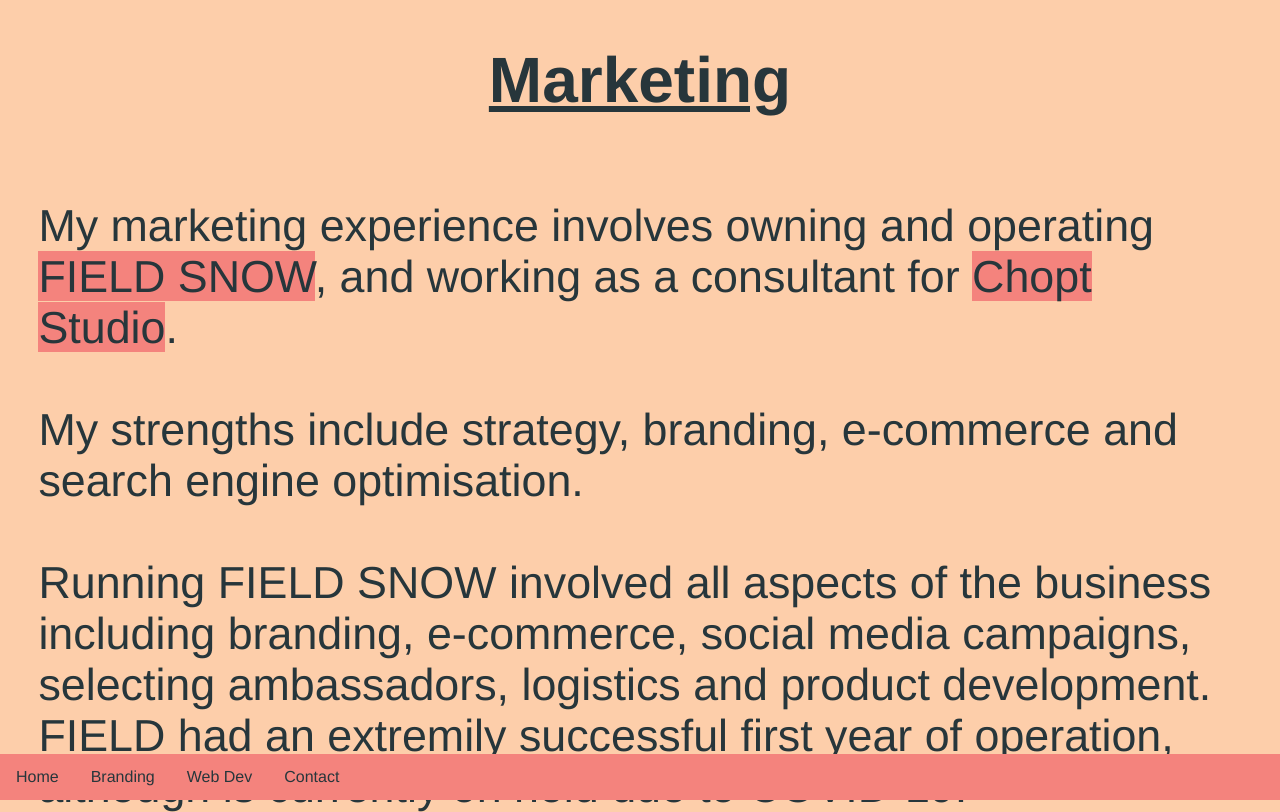
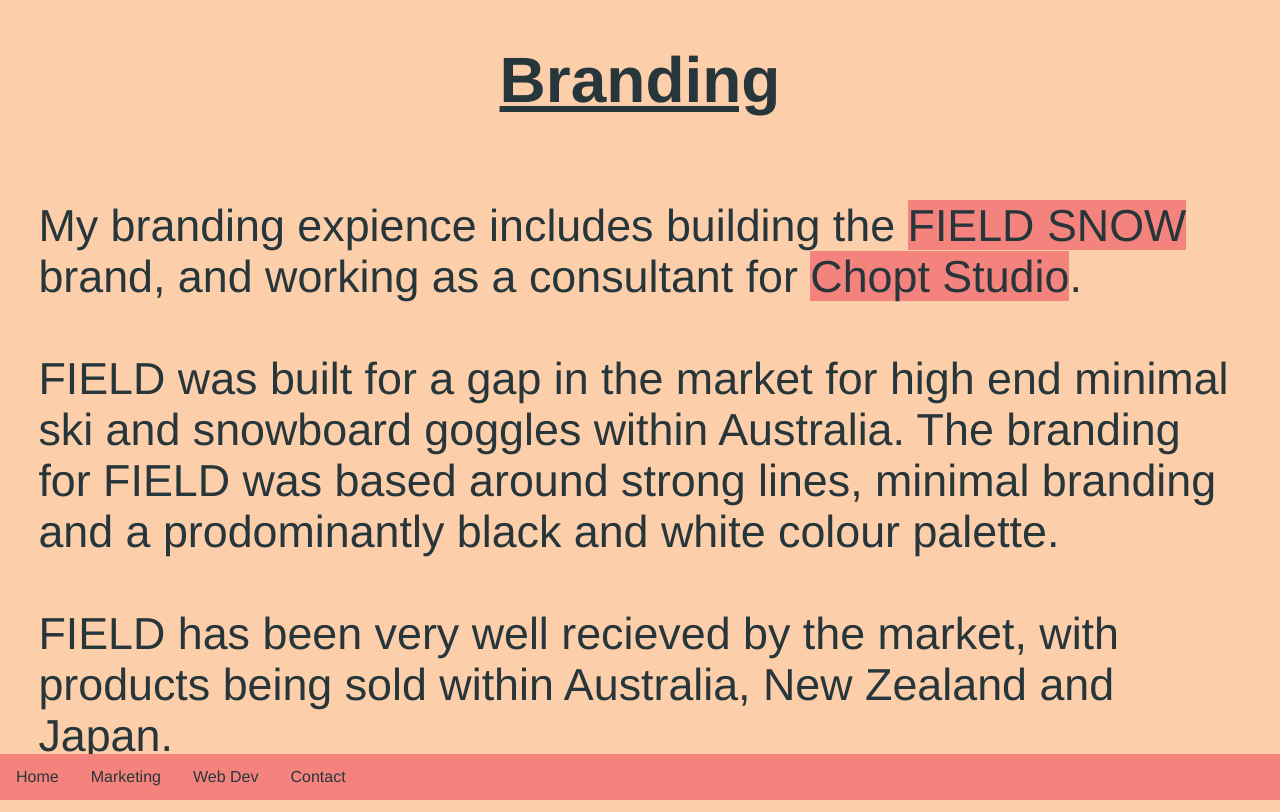
Before and after one commit to AsherFielder/CV, a plain HTML site: page marketing.html in a window 1280 px wide. Shown: the top 812 px of the page. Drawn offline with Linux system fonts and the light colour scheme.

Commit message:
Update marketing.html

```diff
--- a/marketing.html
+++ b/marketing.html
@@ -42,7 +42,7 @@
 
 <ul>
   <li><a class="index.html" href="#home">Home</a></li>
-  <li><a href="branding.html">Branding</a></li>
+  <li><a href="marketing.html">Marketing</a></li>
   <li><a href="WebDev.html">Web Dev</a></li>
   <li><a href="Contact.html">Contact</a></li>
 </ul>
@@ -87,18 +87,12 @@
 <div class="outer">
   <div class="middle">
     <div class="inner">
-<h1 style="font-size:5vw"><u>Marketing</u><br></h1>
-  <p>My marketing experience involves owning and operating <a href="https://www.fieldsnow.com" class="class1">FIELD SNOW</a>, and working as a consultant for <a href="https://www.choptstudio.com.au" class="class1">Chopt Studio</a>.<br><br>
+<h1 style="font-size:5vw"><u>Branding</u><br></h1>
+  <p>My branding expience includes building the <a href="https://fieldsnow.com" class="class1">FIELD SNOW</a> brand, and working as a consultant for <a href="https://choptstudio.com.au" class="class1">Chopt Studio</a>.<br><br>
 
-  My strengths include strategy, branding, e-commerce and search engine optimisation. <br><br>
-  Running FIELD SNOW involved all aspects of the business including branding, e-commerce, social media campaigns, selecting ambassadors,
-    logistics and product development. FIELD had an extremily successful first year of operation, although is currently on hold due to COVID-19. <br><br>
+FIELD was built for a gap in the market for high end minimal ski and snowboard goggles within Australia. The branding for FIELD was based around strong lines, minimal branding and a prodominantly black and white colour palette.<br><br> FIELD has been very well recieved by the market, with products being sold within Australia, New Zealand and Japan.<br><br>
 
-For Chopt Studio I helped refine their e-commerce experience, defined the brands colour palette, and built a digital marketing stratergy to suit the radically changing
-    nature of 2020. <br><br>
+For Chopt Studio I helped refine their aesthetic, built a colour palette for the brand and rebuilt their online experience to reflect these changes. <br><br>
 
 </body>
 </html>
-
-</body>
-</html>
```
